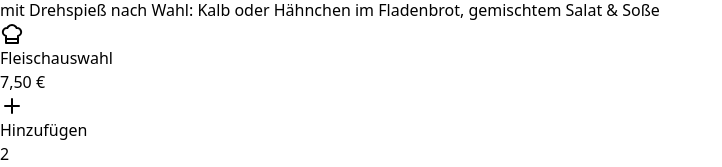
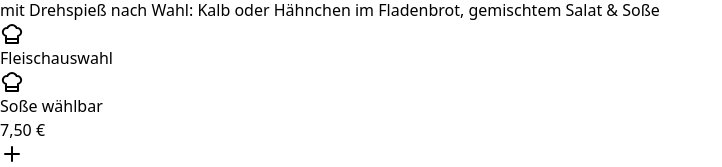
Before and after one commit to ecoezer/byaliundmesut-test, a React (Vite) app: page / in a window 1280 px wide. Shown: the part 566-733 px from the top of the page, without its empty margins (0-722 px from the left). Built offline with nearby package versions, Linux system fonts and the light colour scheme.

Commit message:
Add Soße wählbar badge to items 1-10

```diff
--- a/src/components/MenuSection.tsx
+++ b/src/components/MenuSection.tsx
@@ -81,6 +81,7 @@ const MenuSection: React.FC<MenuSectionProps> = ({ title, description, subTitle,
                     {(item.isPizza || item.isWunschPizza) && <Badge color="green" icon={<Plus className="w-3 h-3" />} text="Extras verfügbar" />}
                     {item.isPasta && <Badge color="yellow" icon={<Clock className="w-3 h-3" />} text="Nudelsorte wählbar" />}
                     {item.isMeatSelection && <Badge color="red" icon={<ChefHat className="w-3 h-3" />} text="Fleischauswahl" />}
+                    {[1, 2, 3, 4, 5, 6, 7, 8, 9, 10].includes(item.number) && <Badge color="red" icon={<ChefHat className="w-3 h-3" />} text="Soße wählbar" />}
                     {item.isSpezialitaet && ![81, 82].includes(item.id) && !item.isMeatSelection && !(item.id >= 568 && item.id <= 573) && <Badge color="red" icon={<ChefHat className="w-3 h-3" />} text="Soße wählbar" />}
                     {item.id >= 568 && item.id <= 573 && item.isSpezialitaet && <Badge color="indigo" icon={<ChefHat className="w-3 h-3" />} text="Dressing wählbar" />}
                     {item.isBeerSelection && <Badge color="amber" icon={<ChefHat className="w-3 h-3" />} text="Bier wählbar" />}
```
